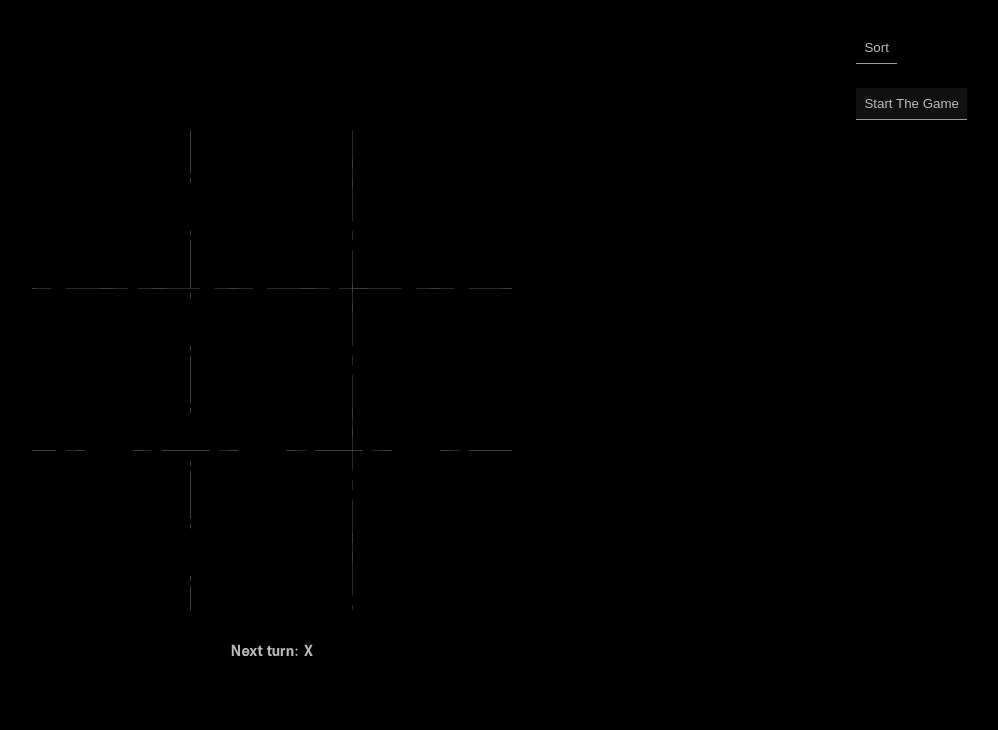
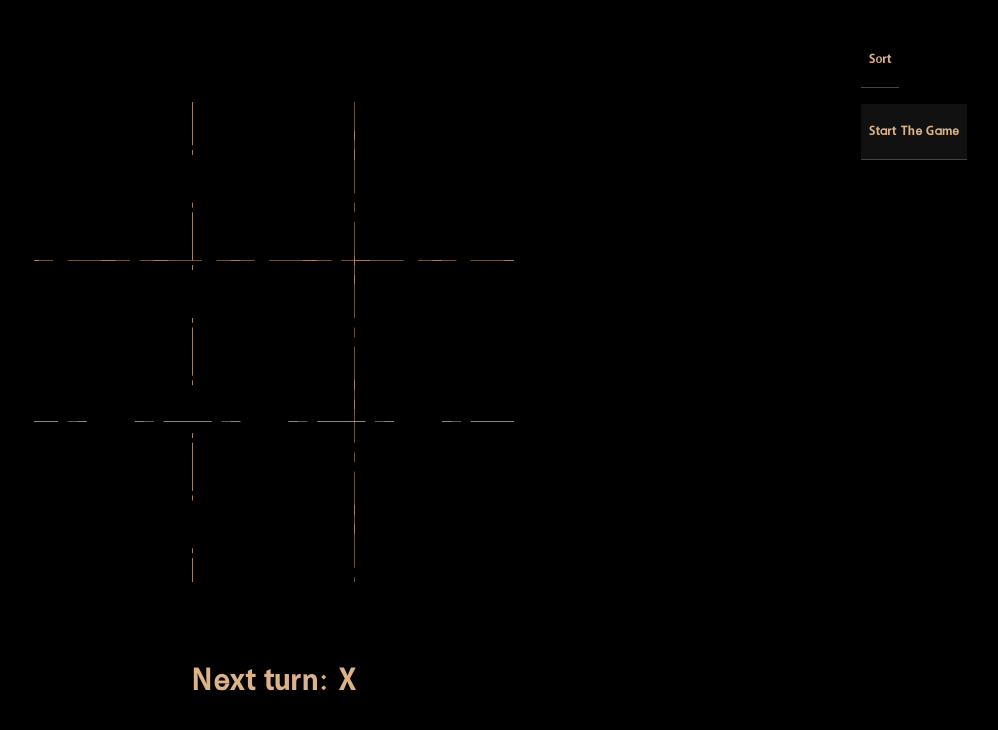
Before and after one commit to abdulrahmanhatem/tic-tac-toe, a React (Create React App) app: page / in a window 1280 px wide. Shown: the top 730 px of the page, without its empty margins (281-1279 px from the left). Built offline with nearby package versions, Linux system fonts and the light colour scheme.

Commit message:
add primary color

```diff
--- a/src/App.js
+++ b/src/App.js
@@ -160,7 +160,7 @@ function DashedLine(){
         d="M 0 0 L 0 100 z"
         stroke-miterlimit="0"
         fill="none"
-        stroke="#555"
+        stroke="#dcb288"
         stroke-width=".2"
         stroke-dasharray={
           `
@@ -173,7 +173,7 @@ function DashedLine(){
         <animate
             attributeName="stroke-dashoffset"
             values="10;0"
-            dur="30s"
+            dur="10s"
             calcMode="linear"
             repeatCount="indefinite" />
     </path>
--- a/src/styles.css
+++ b/src/styles.css
@@ -8,17 +8,21 @@
 }
 :root{
   --view-ratio: 1rem;
+  --primary-font: "nutellaBold", serif;
   --secondary-font: "sorreda", serif;
-  --fancy-font: "nutellaBold", serif;
+  --primary-color: #dcb288;
+  --grey: #444;
+  --black: #000000;
 }
 body {
   display: flex;
-  background: #000000;
+  background: var(--black);
   padding: 0;
   margin: 0;
   block-size: 100svh;
   inline-size: 100%;
-  font-family: var(--fancy-font);
+  font-family: var(--primary-font);
+  color: var(--primary-color);
 }
 #root{
   inline-size: 100%;
@@ -27,6 +31,14 @@ body {
 ul{
   list-style: none;
   padding: 0;
+}
+button{
+  color: var(--primary-color);
+  background-color: transparent;
+  border: none;
+  cursor: pointer;
+  font-family: var(--primary-font);
+  transition: .3s all ease-in-out;
 }
 .game {
   display: flex;
@@ -51,16 +63,13 @@ ul{
   position: relative;
 }
 .game-board .square {
-  background-color: transparent;
-  border: none;
-  color: #bbb;
   font-size: calc(1 * var(--view-ratio));
   font-weight: bold;
   inline-size: 33.333%;
-  block-size: 33.333%;;
+  block-size: 33.333%;
   padding: 0;
   text-align: center;
-  cursor: pointer;
+  font-size: 3rem;
 }
 .game-board .dashed {
   position: absolute;
@@ -99,49 +108,47 @@ svg.line:nth-of-type(4){
   flex-direction: column;
 }
 .game-info button{
-  border: none;
-  border-bottom: .1rem solid #999;
-  background: transparent;
-  color: #bbb;
+  border-bottom: .1rem solid var(--grey);
   padding: .5rem;
   transition: all ease-in-out .3s;
-  cursor: pointer;
-  margin-block-end: .5rem;
+  block-size: 7svh;
 }
 .game-info .description {
   display: flex;
   align-items: center;
 }
 .game-info .description .move {
-  color: #555;
+  color: var(--grey);
   margin-inline-end: 1rem;
   font-family: var(--secondary-font);
-  inline-size: 1rem;
+  inline-size: 2rem;
+  font-weight: 900;
+  font-size: 1.2rem;
 }
 .game-info .description .player {
-  margin-inline-end: 5rem;
+  margin-inline-end: 8rem;
   font-weight: 900;
+  font-size: 1.4rem;
 }
 .game-info .description .square{
   font-weight: 100;
-  font-size: 0.7rem;
-  font-family: var(--fancy-font);
+  font-size: 0.9rem;
 }
 .game-info .description .square strong{
   font-weight: 500;
 }
 .game-info button:hover,
-.game-info button:active
+.game-info button:active,
+.square.win
 {
-  background: #111;
+  background: var(--primary-color);
+  color: var(--black);
 }
 .game-info button.current{
   background: #111;
 }
-.square.win{
-  background: #003100;
+.status {
+  margin-block-start: 3rem;
+  font-size: 2rem;
+  color: var(--primary-color);
 }
-.status {
-  margin-bottom: 10px;
-  color: #bbb;
-}
```
